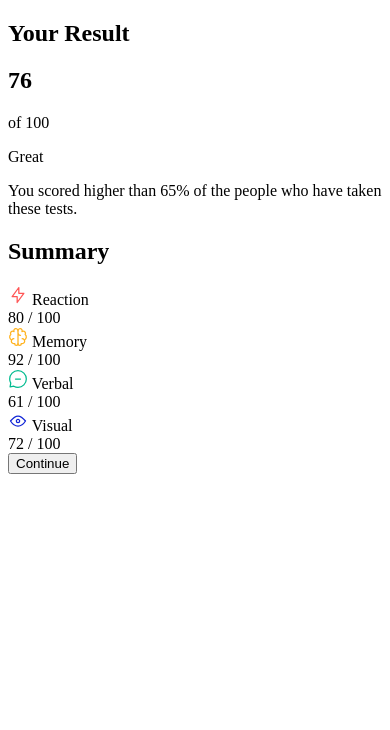
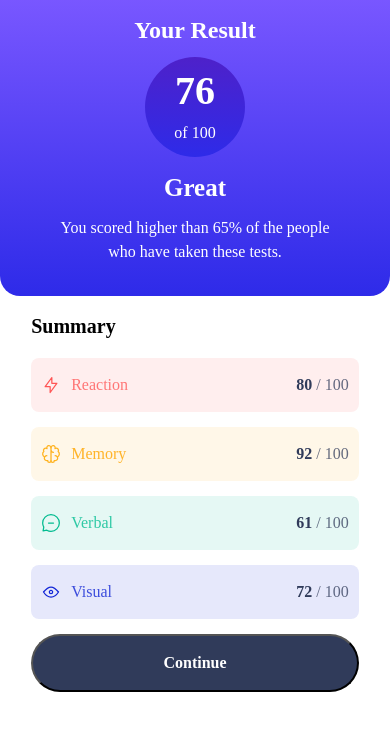
Before and after one commit to SethNamara/Frontend-mentor-Result--summary-component, a plain HTML site: page index.html in a window 390 px wide. Drawn offline with Linux system fonts and the light colour scheme.

Commit message:
Mobile design layout

```diff
--- a/index.html
+++ b/index.html
@@ -14,18 +14,18 @@
 </head>
 <body>
 
-    <main>
+    <main class="container">
         <section class="Result-card">
             <h1>Your Result</h1>
             <div class="score">
                 <h2> 76 </h2>
                 <p> of 100 </p>
             </div>
-            <p>Great</p>
+            <h1 class="info-title">Great</h1>
             <p> You scored higher than 65% of the people who have taken these tests. </p>
         </section>
         <section class="Result-summary">
-            <h1>Summary</h1>
+            <h2>Summary</h2>
             <div class="score-summary">
                 <div class="reaction-score">
                     <div class="left">
@@ -33,7 +33,7 @@
                        Reaction
                     </div>
                     <div class="right">
-                        80 <span>/ 100</span>
+                       <b>80 </b><span>/ 100</span>
                     </div>
                 </div>
 
@@ -43,7 +43,7 @@
                        Memory
                     </div>
                     <div class="right">
-                        92 <span>/ 100</span>
+                       <b>92 </b><span>/ 100</span>
                     </div>
                 </div>
 
@@ -53,7 +53,7 @@
                        Verbal
                     </div>
                     <div class="right">
-                        61 <span>/ 100</span>
+                       <b>61</b> <span>/ 100</span>
                     </div>
                 </div>
 
@@ -63,11 +63,11 @@
                        Visual
                     </div>
                     <div class="right">
-                        72 <span>/ 100</span>
+                       <b>72 </b><span>/ 100</span>
                     </div>
                 </div>
 
-                <button>Continue</button>
+                <button><b>Continue</b></button>
 
             </div>
         </section>
--- a/style.css
+++ b/style.css
@@ -0,0 +1,201 @@
+/* Box sizing rules */
+*,
+*::before,
+*::after {
+    box-sizing: border-box;
+}
+
+/* Remove default margin */
+body,
+h1,
+h2,
+h3,
+h4,
+p,
+figure,
+blockquote,
+dl,
+dd {
+    margin: 0;
+}
+
+/* Remove list styles on ul, ol elements with a list role, which suggests default styling will be removed */
+ul[role='list'],
+ol[role='list'] {
+    list-style: none;
+}
+
+/* Set core root defaults */
+html:focus-within {
+    scroll-behavior: smooth;
+}
+
+/* Set core body defaults */
+body {
+    min-height: 100vh;
+    text-rendering: optimizeSpeed;
+    line-height: 1.5;
+}
+
+/* A elements that don't have a class get default styles */
+a:not([class]) {
+    text-decoration-skip-ink: auto;
+}
+
+/* Make images easier to work with */
+img,
+picture {
+    max-width: 100%;
+    display: block;
+}
+
+/* Inherit fonts for inputs and buttons */
+input,
+button,
+textarea,
+select {
+    font: inherit;
+}
+
+/* Remove all animations, transitions and smooth scroll for people that prefer not to see them */
+@media (prefers-reduced-motion: reduce) {
+    html:focus-within {
+        scroll-behavior: auto;
+    }
+
+    *,
+    *::before,
+    *::after {
+        animation-duration: 0.01ms !important;
+        animation-iteration-count: 1 !important;
+        transition-duration: 0.01ms !important;
+        scroll-behavior: auto !important;
+    }
+}
+
+/* ===General styling=== */
+body {
+    background-color: hsl(0, 0%, 100%);
+}
+
+.container {
+    border: none;
+    border-radius: 0px 0px 20px 20px;
+}
+
+.Result-card {
+    border-radius: inherit;
+    background-image: linear-gradient(to bottom,hsl(252, 100%, 67%),hsl(241, 81%, 54%));
+    display: flex;
+    flex-direction: column;
+    align-items: center;
+    color: hsl(0, 0%, 100%);
+    height: 90%;
+}
+
+h1 {
+    padding-top: 3%;
+    padding-bottom: 2.5%;
+}
+
+.score {
+    width: 100px;
+    height: 100px;
+    border-radius: 50%;
+    background-image: linear-gradient(to bottom,hsla(256, 72%, 46%, 1),hsl(241, 81%, 54%));
+    display: flex;
+    align-items: center;
+    justify-content: center;
+    flex-direction: column;
+}
+
+.score h2 {
+    font-size: 40px;
+}
+
+.info-title {
+    font-size: 25px;
+}
+
+p{
+    text-align: center;
+    padding-left: 15%;
+    padding-right: 15%;
+    padding-bottom: 8%;
+}
+
+.Result-summary {
+    padding-left: 8%;
+    padding-right: 8%;
+    padding-top: 4%;
+    padding-bottom: 8%;
+}
+
+.score-summary {
+    display: flex;
+    flex-direction: column;
+    gap: 15px;
+    padding-top: 5%;
+}
+
+h2 {
+    font-size: 20px;
+}
+
+.reaction-score {
+    background-color: hsla(0, 100%, 67%, 0.1);
+    display: flex;
+    padding: 15px 10px;
+    border-radius: 8px;
+    color: hsla(0, 100%, 67%, 0.8);
+}
+
+.memory-score {
+    background-color: hsla(39, 100%, 56%, 0.1);
+    display: flex;
+    padding: 15px 10px;
+    border-radius: 8px;
+    color: hsla(39, 100%, 56%, 0.95);
+}
+
+.verbal-score {
+    background-color: hsla(166, 100%, 37%, 0.1);
+    display: flex;
+    padding: 15px 10px;
+    border-radius: 8px;
+    color: hsla(166, 100%, 37%, 0.8);
+}
+
+.visual-score {
+    background-color: hsla(234, 85%, 45%, 0.1);
+    display: flex;
+    padding: 15px 10px;
+    border-radius: 8px;
+    color: hsla(234, 85%, 45%, 0.8);
+}
+
+.left {
+    display: flex;
+    gap: 10px;
+    flex-grow: 1;
+}
+
+.right {
+    color: hsl(224, 30%, 27%);
+}
+
+span {
+    color: hsla(224, 30%, 27%, 0.75);
+}
+
+button {
+    background-color: hsl(224, 30%, 27%);
+    padding: 15px 20px;
+    cursor: pointer;
+    border-radius: 50px;
+    color: hsl(0, 0%, 100%);
+}
+
+button:hover {
+    background-image: linear-gradient(to bottom,hsla(256, 72%, 46%, 1),hsla(241, 81%, 54%, 1));
+}
```
Also changed, not shown: 1 other file.
